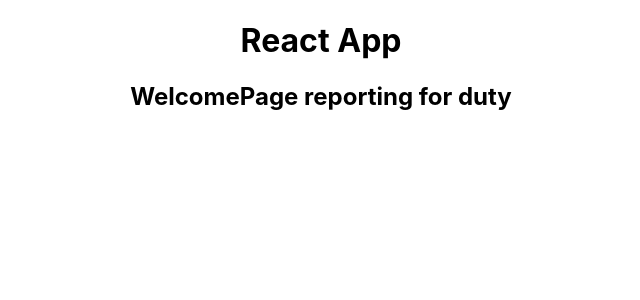
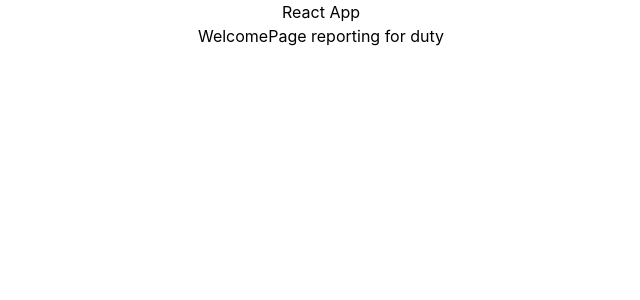
Before and after one commit to christian-johnson-dev/EAB-Watch, a React (Create React App) app in the folder client/: page / in a window 1280 px wide. Shown: the top 300 px of the page, without its empty margins (319-959 px from the left). Built offline with nearby package versions, Linux system fonts and the light colour scheme.

Commit message:
added tailwind.css

```diff
--- /dev/null
+++ b/client/src/tailwind.css
@@ -0,0 +1,3 @@
+@import "tailwindcss/base";
+@import "tailwindcss/components";
+@import "tailwindcss/utilities";
```
Also changed, not shown: client/src/index.js (+8 -7 lines).
